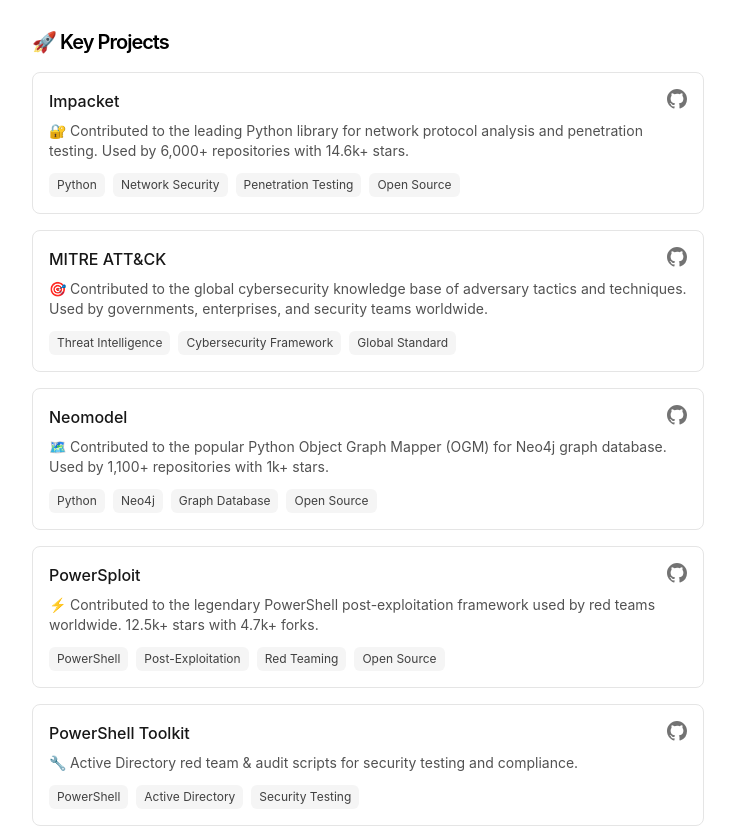
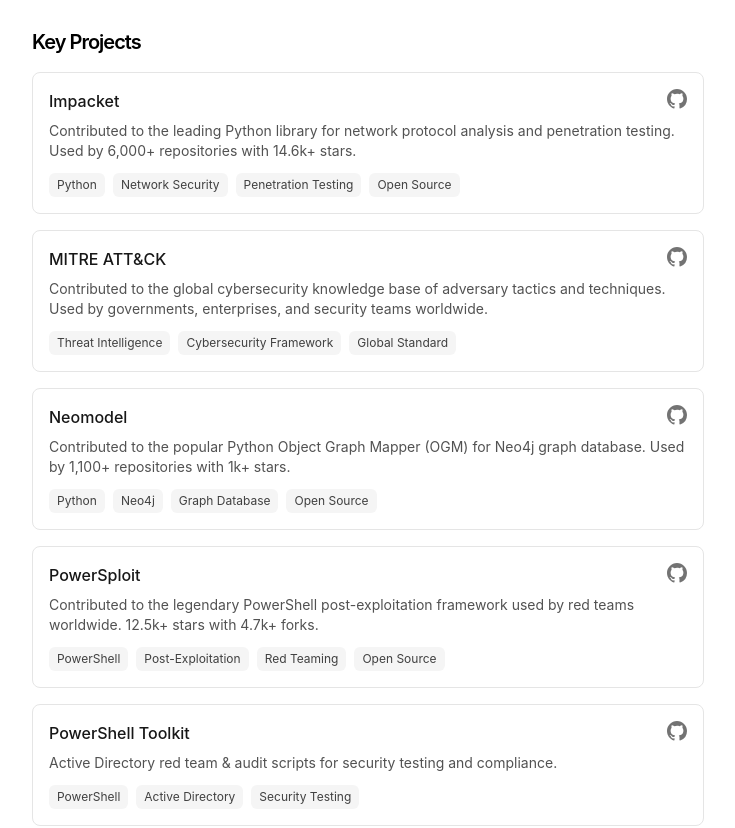
Before and after one commit to MrAnde7son/mrande7son-portfolio, a Next.js app: page / in a window 1280 px wide. Shown: the part 560-1388 px from the top of the page, without its empty margins (272-1007 px from the left). Built offline with nearby package versions, Linux system fonts and the light colour scheme.

Commit message:
Update projects.tsx

```diff
--- a/app/components/projects.tsx
+++ b/app/components/projects.tsx
@@ -3,37 +3,37 @@
 const projects = [
   {
     title: 'Impacket',
-    description: '🔐 Contributed to the leading Python library for network protocol analysis and penetration testing. Used by 6,000+ repositories with 14.6k+ stars.',
+    description: 'Contributed to the leading Python library for network protocol analysis and penetration testing. Used by 6,000+ repositories with 14.6k+ stars.',
     github: 'https://github.com/fortra/impacket',
     tags: ['Python', 'Network Security', 'Penetration Testing', 'Open Source'],
   },
   {
     title: 'MITRE ATT&CK',
-    description: '🎯 Contributed to the global cybersecurity knowledge base of adversary tactics and techniques. Used by governments, enterprises, and security teams worldwide.',
+    description: 'Contributed to the global cybersecurity knowledge base of adversary tactics and techniques. Used by governments, enterprises, and security teams worldwide.',
     github: 'https://attack.mitre.org/',
     tags: ['Threat Intelligence', 'Cybersecurity Framework', 'Global Standard'],
   },
   {
     title: 'Neomodel',
-    description: '🗺️ Contributed to the popular Python Object Graph Mapper (OGM) for Neo4j graph database. Used by 1,100+ repositories with 1k+ stars.',
+    description: 'Contributed to the popular Python Object Graph Mapper (OGM) for Neo4j graph database. Used by 1,100+ repositories with 1k+ stars.',
     github: 'https://github.com/neo4j-contrib/neomodel',
     tags: ['Python', 'Neo4j', 'Graph Database', 'Open Source'],
   },
   {
     title: 'PowerSploit',
-    description: '⚡ Contributed to the legendary PowerShell post-exploitation framework used by red teams worldwide. 12.5k+ stars with 4.7k+ forks.',
+    description: 'Contributed to the legendary PowerShell post-exploitation framework used by red teams worldwide. 12.5k+ stars with 4.7k+ forks.',
     github: 'https://github.com/PowerShellMafia/PowerSploit',
     tags: ['PowerShell', 'Post-Exploitation', 'Red Teaming', 'Open Source'],
   },
   {
     title: 'PowerShell Toolkit',
-    description: '🔧 Active Directory red team & audit scripts for security testing and compliance.',
+    description: 'Active Directory red team & audit scripts for security testing and compliance.',
     github: 'https://github.com/MrAnde7son/PowerShell',
     tags: ['PowerShell', 'Active Directory', 'Security Testing'],
   },
   {
     title: 'Snort Converter',
-    description: '🛡️ Agentless rule converter for FortiGate firewall integration.',
+    description: 'Agentless rule converter for FortiGate firewall integration.',
     github: 'https://github.com/MrAnde7son/Snort',
     tags: ['Network Security', 'FortiGate', 'Rule Conversion'],
   },
@@ -42,7 +42,7 @@
 export default function Projects() {
   return (
     <div className="space-y-6">
-      <h2 className="text-xl font-semibold tracking-tighter mb-4">🚀 Key Projects</h2>
+      <h2 className="text-xl font-semibold tracking-tighter mb-4">Key Projects</h2>
       <div className="grid gap-4">
         {projects.map((project, index) => (
           <div key={index} className="border border-neutral-200 dark:border-neutral-700 rounded-lg p-4 hover:bg-neutral-50 dark:hover:bg-neutral-800 transition-colors">
```
